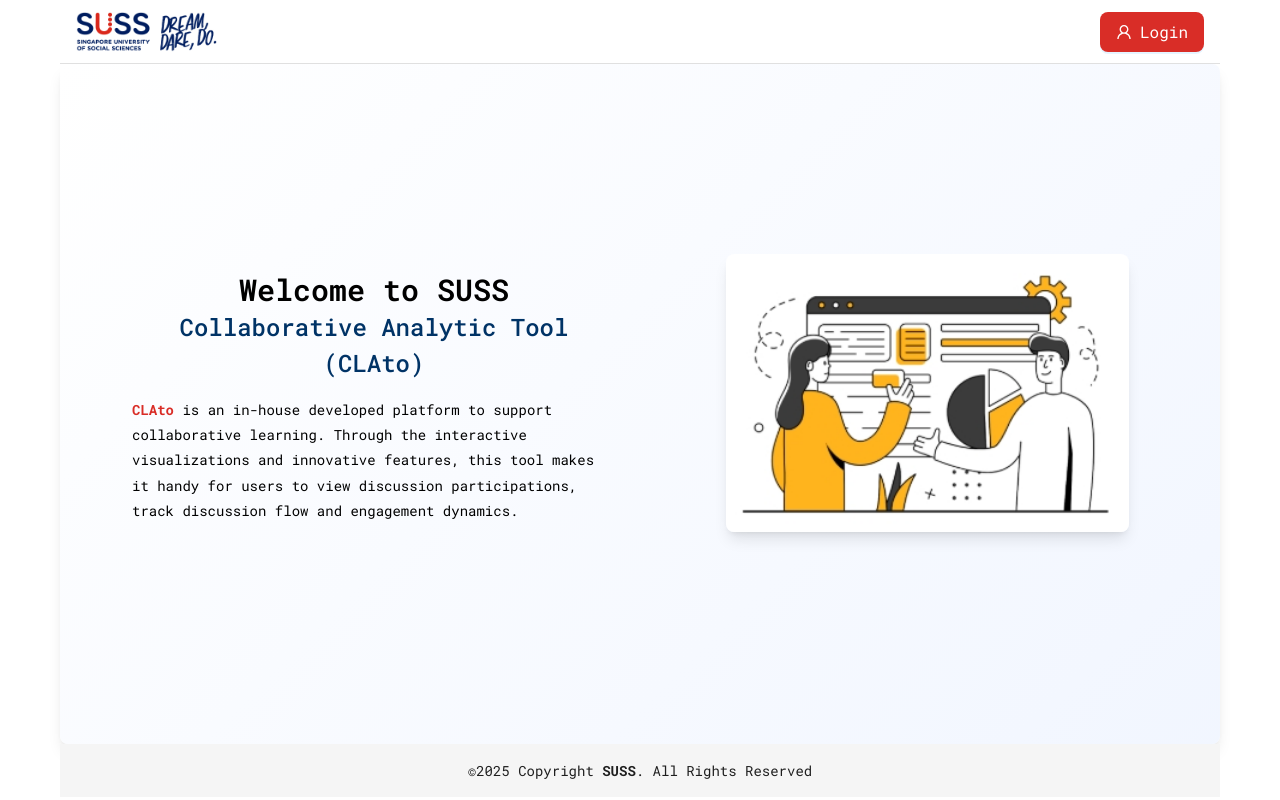
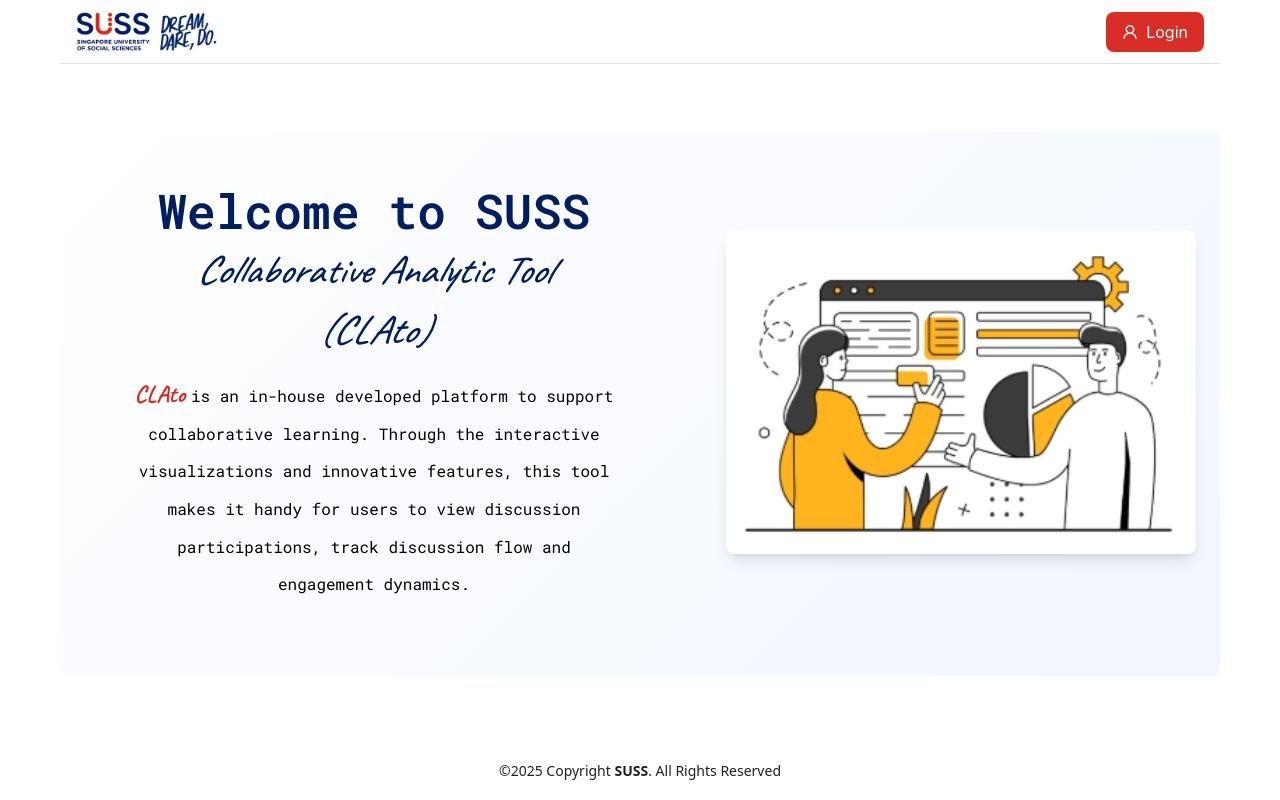
Before and after one commit to Davidyfxu/suss-react, a React (Vite) app: page / in a window 1280 px wide. Built offline with nearby package versions, Linux system fonts and the light colour scheme.

Commit message:
feat: modification landing page, placeholder, expireTime

```diff
--- a/src/common/ForgetPsw/index.tsx
+++ b/src/common/ForgetPsw/index.tsx
@@ -66,7 +66,7 @@
 
           // Only proceed with password reset request if captcha verification was successful
           const response: { status?: string; message?: string } =
-            await forgetPsw({ email });
+            await forgetPsw({ email: email?.toLocaleLowerCase?.() });
 
           if (response?.status === 'success') {
             Modal.success({
--- a/src/common/LandingPage/components/LPContent/ImageSection.tsx
+++ b/src/common/LandingPage/components/LPContent/ImageSection.tsx
@@ -1,14 +1,16 @@
 import { Image } from 'antd';
 import { motion } from 'motion/react';
 import ImageP1 from '../../../../assets/p1.png';
+import { useResponsive } from 'ahooks';
 
 const ImageSection = () => {
+  const responsive = useResponsive();
   return (
     <motion.div
       initial={{ opacity: 0, x: 50 }}
       animate={{ opacity: 1, x: 0 }}
       transition={{ duration: 0.8, ease: 'easeOut' }}
-      className="flex flex-col items-center justify-center pr-6 md:py-6 md:w-1/2"
+      className="flex flex-col items-center justify-center md:py-6 md:w-1/2 md:pr-6"
     >
       <motion.div
         initial={{ scale: 0.9, opacity: 0 }}
@@ -17,7 +19,7 @@
       >
         <Image
           src={ImageP1}
-          style={{ width: '120%' }}
+          style={{ width: responsive.md ? '140%' : '100%' }}
           preview={false}
           className="max-w-[24rem] md:max-w-[32rem] mb-4 rounded-lg shadow-lg hover:shadow-xl transition-shadow duration-300"
         />
--- a/src/common/LandingPage/components/LPContent/WelcomeSection.tsx
+++ b/src/common/LandingPage/components/LPContent/WelcomeSection.tsx
@@ -22,7 +22,7 @@
       animate={{ opacity: 1, x: 0 }}
       transition={{ duration: 0.8, ease: 'easeOut' }}
       className={
-        'flex flex-col items-start md:items-center justify-center p-6 w-full md:w-1/2'
+        'flex flex-col items-center justify-center p-6 w-full md:w-1/2'
       }
     >
       <motion.div
@@ -31,17 +31,27 @@
         transition={{ duration: 0.8, delay: 0.2 }}
         className="flex flex-col items-center"
       >
-        <Title level={2} style={{ color: 'black', marginBottom: 0 }}>
+        <Title
+          level={1}
+          style={{
+            fontSize: '3rem',
+            color: '#001e60',
+            marginBottom: 0,
+            fontFamily: 'Roboto Mono, monospace'
+          }}
+        >
           {title}
         </Title>
         <Title
           level={5}
           style={{
-            color: '#003366',
+            color: '#001e60',
             marginTop: 0,
             marginBottom: 0,
-            fontSize: '1.5rem',
-            fontWeight: 500
+            fontSize: '2.5rem',
+            fontWeight: 500,
+            fontStyle: 'italic',
+            textAlign: 'center'
           }}
         >
           {subtitle}
@@ -49,11 +59,12 @@
         <Title
           level={5}
           style={{
-            color: '#003366',
+            fontSize: '2.5rem',
+            color: '#001e60',
             marginTop: 0,
             marginBottom: 16,
-            fontSize: '1.5rem',
-            fontWeight: 500
+            fontWeight: 500,
+            fontStyle: 'italic'
           }}
         >
           ({abbreviation})
@@ -66,15 +77,23 @@
       >
         <Paragraph
           style={{
-            color: '#D92D27',
+            fontSize: '1.5rem',
+            color: '#da291c',
             fontWeight: 'bold',
-            lineHeight: '1.8'
+            textAlign: 'center'
           }}
           className={'max-w-xl'}
         >
           {abbreviation}
-          {'  '}
-          <span style={{ color: 'black', fontWeight: 'normal' }}>
+          {'    '}
+          <span
+            style={{
+              fontFamily: 'Roboto Mono, monospace',
+              fontSize: '1rem',
+              color: 'black',
+              fontWeight: 'normal'
+            }}
+          >
             {description}
           </span>
         </Paragraph>
--- a/src/common/LandingPage/components/LPContent/index.tsx
+++ b/src/common/LandingPage/components/LPContent/index.tsx
@@ -1,19 +1,27 @@
 import { Layout } from 'antd';
 import WelcomeSection from './WelcomeSection';
 import ImageSection from './ImageSection';
-
+import '../../index.css';
 const { Content } = Layout;
 
 const LPContent = () => {
   return (
-    <Content>
+    <Content
+      className="landing-page"
+      style={{
+        height: 'calc(100vh - 120px)',
+        width: '100%',
+        display: 'flex',
+        alignItems: 'center'
+      }}
+    >
       <div
         style={{
-          height: 'calc(100vh - 120px)',
+          flex: 1,
           background:
             'linear-gradient(135deg, rgba(255,255,255,0.9) 0%, rgba(240,245,255,0.9) 100%)'
         }}
-        className="rounded-lg flex flex-col gap-0 md:flex-row justify-evenly items-center p-8 md:p-12 shadow-lg"
+        className="rounded-lg flex flex-col gap-0 md:flex-row justify-evenly items-center p-8 md:p-12 h-full lg:h-4/5"
       >
         <WelcomeSection
           title="Welcome to SUSS"
@@ -23,6 +31,7 @@
         />
         <ImageSection />
       </div>
+
       {/*<IntroCards />*/}
     </Content>
   );
--- a/src/common/LandingPage/components/LPFooter/index.tsx
+++ b/src/common/LandingPage/components/LPFooter/index.tsx
@@ -3,7 +3,13 @@
 
 const LPFooter = () => {
   return (
-    <Footer style={{ padding: 16, textAlign: 'center' }}>
+    <Footer
+      style={{
+        padding: 16,
+        textAlign: 'center',
+        backgroundColor: 'transparent'
+      }}
+    >
       ©{new Date().getFullYear()} Copyright <strong>SUSS</strong>. All Rights
       Reserved
     </Footer>
--- a/src/common/LandingPage/index.css
+++ b/src/common/LandingPage/index.css
@@ -1,3 +1,6 @@
+@import url('https://fonts.googleapis.com/css2?family=Caveat:wght@400..700&display=swap');
+
+
 .landing-page * {
-  font-family: 'Roboto Mono', monospace;
+  font-family: "Caveat", cursive;
 }
--- a/src/common/LandingPage/index.tsx
+++ b/src/common/LandingPage/index.tsx
@@ -2,7 +2,6 @@
 import LPContent from './components/LPContent';
 import LPFooter from './components/LPFooter';
 import { ConfigProvider } from 'antd';
-import './index.css';
 
 const LandingPage = () => {
   return (
@@ -14,7 +13,6 @@
       }}
     >
       <div
-        className="landing-page"
         style={{
           maxWidth: '1200px',
           margin: '0 auto',
--- a/src/common/Register/index.tsx
+++ b/src/common/Register/index.tsx
@@ -240,7 +240,7 @@
                         onClick={() => getCaptcha(true)}
                         title="Refresh captcha"
                       >
-                        Can't see clearly? Refresh
+                        Refresh
                       </Button>
                     </Col>
                   </Row>
--- a/src/common/ResetPsw/index.tsx
+++ b/src/common/ResetPsw/index.tsx
@@ -36,14 +36,14 @@
       const { password, confirmPwd } = form.getFieldsValue();
       if (password !== confirmPwd) return;
       setLoading(true);
-      const { status, msg } = await resetPsw({
+      const { status, message: msg } = await resetPsw({
         new_password: password,
         uid,
         token
       });
       setLoading(false);
       if (status === 'success') {
-        message.success(msg + 'Redirect to Login Page...');
+        message.success(msg + ' Redirect to Login Page...');
         setTimeout(() => navigate('/login'), 1000);
       }
     } catch (e) {
--- a/src/pages/Profile/index.tsx
+++ b/src/pages/Profile/index.tsx
@@ -134,7 +134,7 @@
               <Input.Password
                 prefix={<LockOutlined className="text-gray-400" />}
                 allowClear
-                placeholder="Please fill your password (optional)"
+                placeholder="Please fill your password"
                 className="rounded-md"
               />
             </Form.Item>
```
Also changed, not shown: 1 other file (tests, documents, lock files or other folders).
